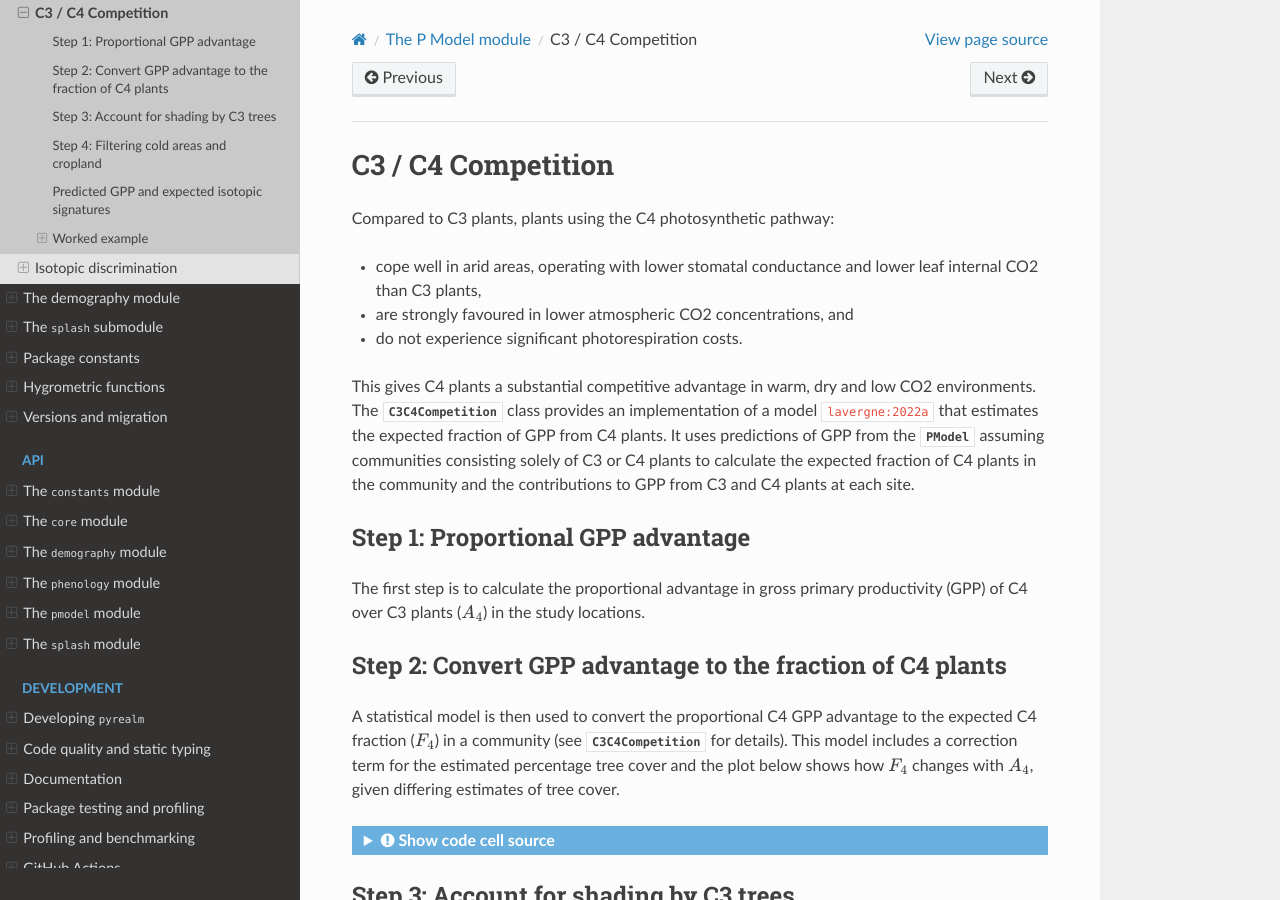
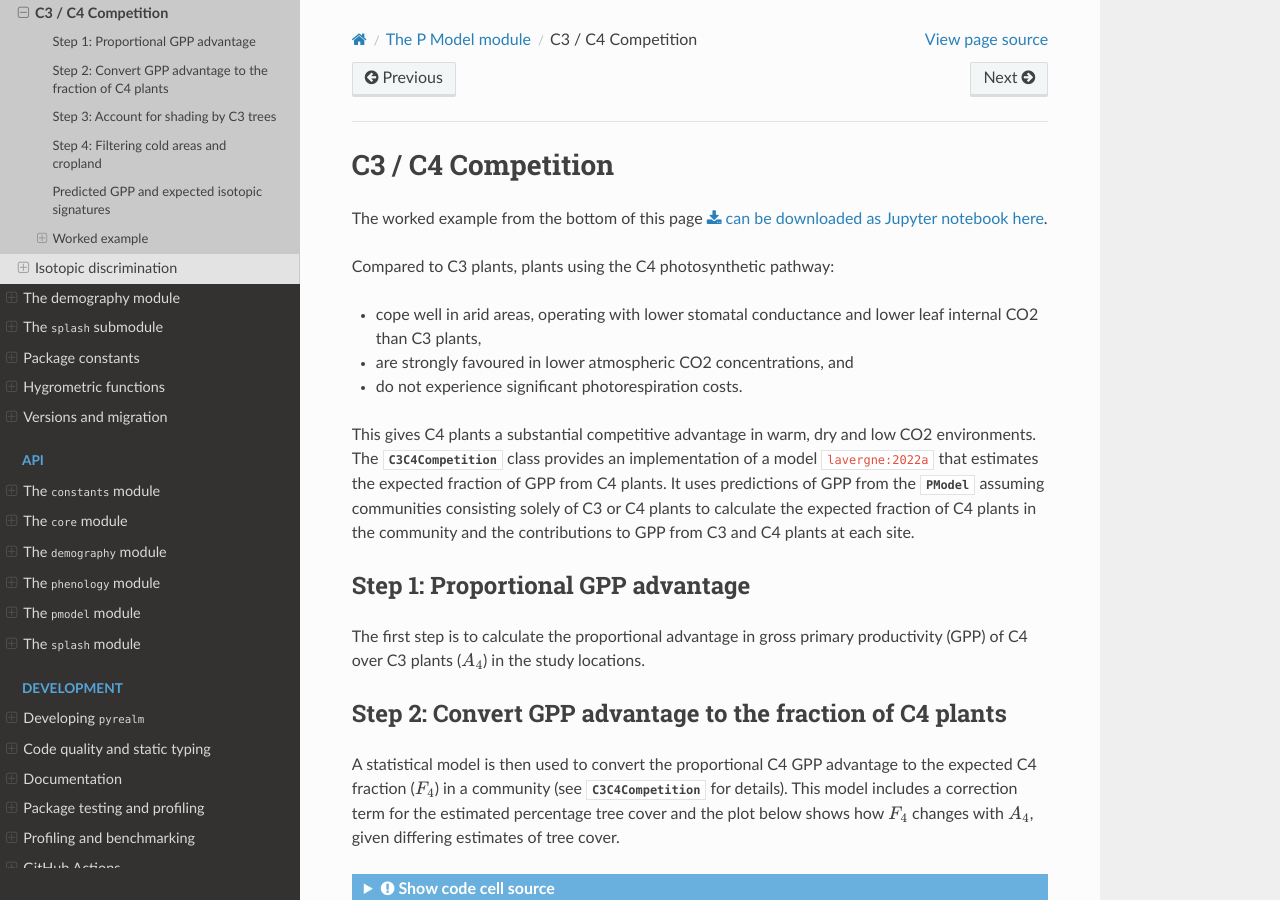
Before and after one commit to ImperialCollegeLondon/pyrealm, a Sphinx documentation site: the page built from docs/source/users/pmodel/c3c4model.md, in a window 1280 px wide and 900 px high. Built offline with Sphinx 7.4.7 and the Read the Docs theme 3.1.0, drawn with Linux system fonts in a browser that asks for light colours; cross-references to code outside the pages are shown as plain code.

Commit message:
add c3c4 model worked example jupyter notebook

```diff
--- a/docs/source/users/pmodel/c3c4model.md
+++ b/docs/source/users/pmodel/c3c4model.md
@@ -22,6 +22,9 @@ language_info:
 ---
 
 # C3 / C4 Competition
+
+The worked example from the bottom of this page
+{download}`can be downloaded as Jupyter notebook here </_static/C3C4Model.ipynb>`.
 
 Compared to C3 plants, plants using the C4 photosynthetic pathway:
 
```
Also changed, not shown: docs/source/_static/C3C4Model.ipynb (added).
